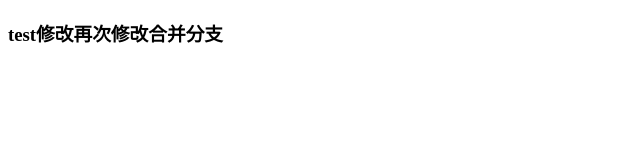
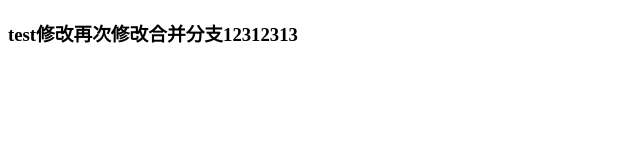
Before and after one commit to lling2/Git_study, a plain HTML site: page test.html in a window 1280 px wide. Shown: the whole page, without its empty margins (0-640 px from the left). Drawn offline with Linux system fonts and the light colour scheme.

Commit message:
修改test56757657567

```diff
--- a/test.html
+++ b/test.html
@@ -5,6 +5,6 @@
     <title>test</title>
 </head>
 <body>
-<h3>test修改再次修改合并分支</h3>
+<h3>test修改再次修改合并分支12312313</h3>
 </body>
 </html>
```
